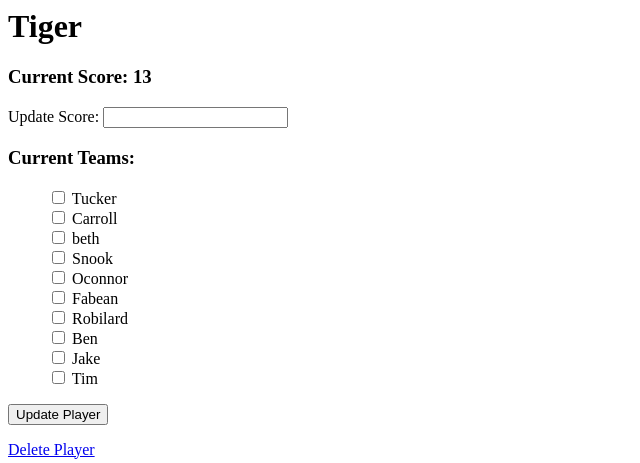
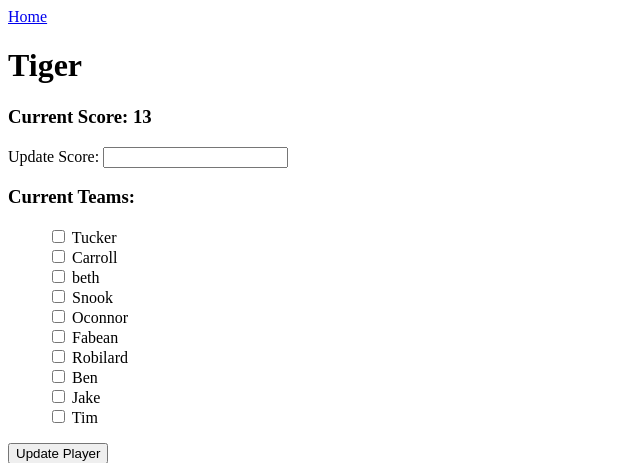
Before and after one commit to jakewhite8/major-manager, a Django app: page /golf/player/1/ in a window 1280 px wide. Shown: the top 463 px of the page, without its empty margins (0-640 px from the left). Run offline with Django 3.2, Linux system fonts and the light colour scheme; data comes from the database, SQL or seed files in the repository.

Commit message:
Add home button to update and add player pages

```diff
--- a/majormanager/golf/templates/golf/add_player.html
+++ b/majormanager/golf/templates/golf/add_player.html
@@ -1,3 +1,4 @@
+<a href="{% url 'golf:index' %}">Home</a>
 <h1>Add Player</h1>
 <form action="{% url 'golf:create_player' %}" method="post">
   {% csrf_token %}
--- a/majormanager/golf/templates/golf/update.html
+++ b/majormanager/golf/templates/golf/update.html
@@ -1,3 +1,4 @@
+<a href="{% url 'golf:index' %}">Home</a>
 <h1>{{Player.player_name}}</h1>
 <h3>Current Score: {{Player.score}}</h3>
 <form action="{% url 'golf:update' Player.id %}" method="post">
```
